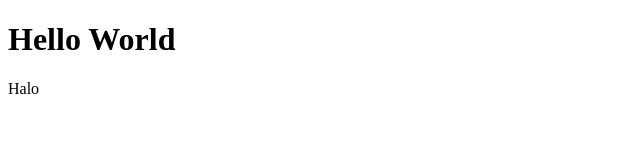
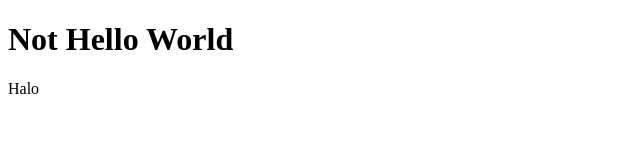
Before and after one commit to Adry101/Coba, a plain HTML site: page index.html in a window 1280 px wide. Shown: the whole page, without its empty margins (0-640 px from the left). Drawn offline with Linux system fonts and the light colour scheme.

Commit message:
Update index.html
change

```diff
--- a/index.html
+++ b/index.html
@@ -4,7 +4,7 @@
     <title>Percobaan</title>
 </head>
 <body>
-  <h1>Hello World</h1>
+  <h1>Not Hello World</h1>
     <p>Halo</p>
 </body>
 </html>
```
